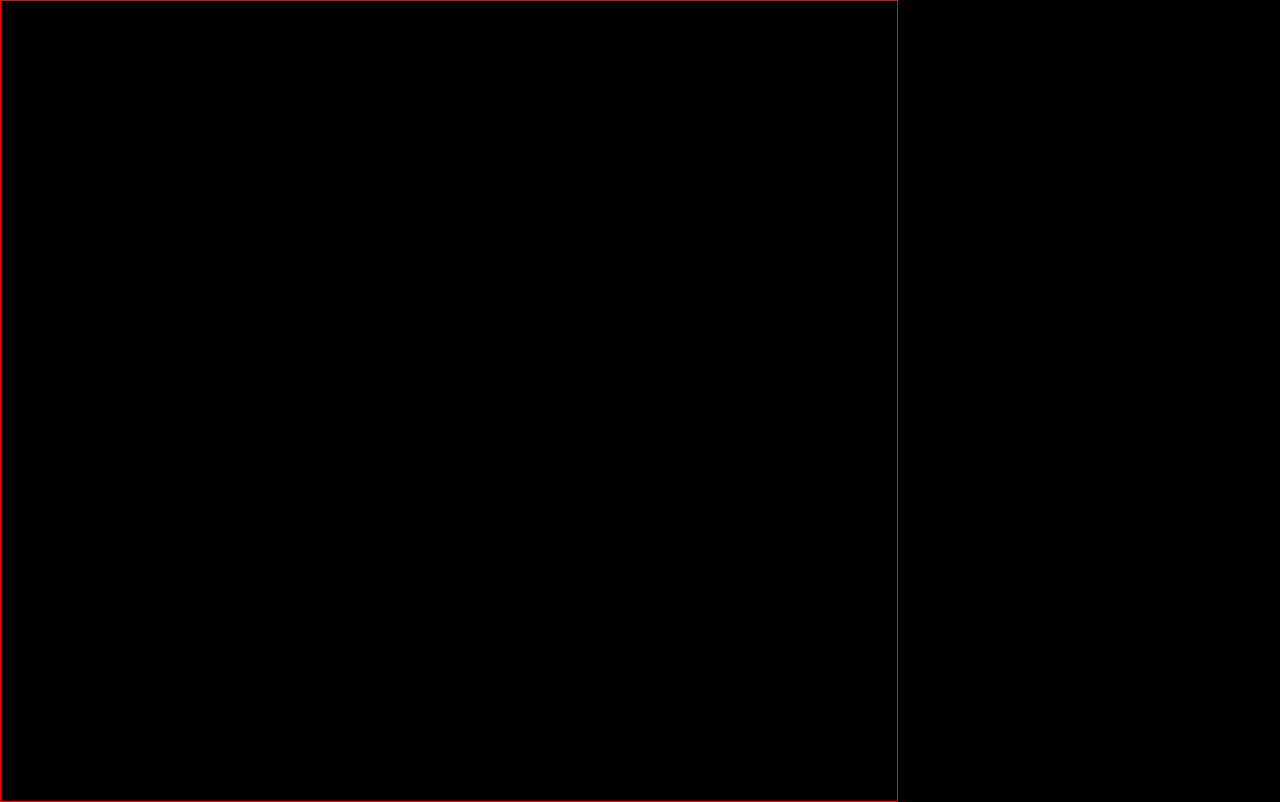
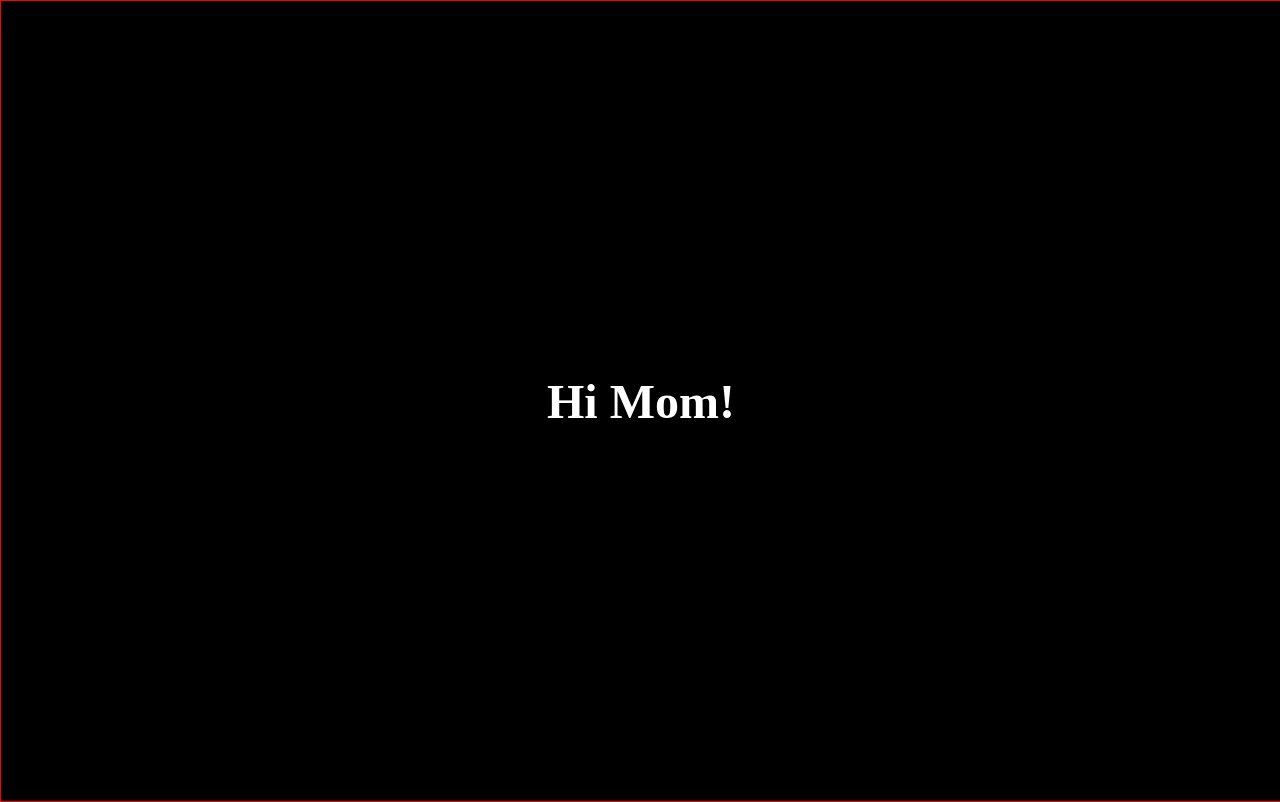
Before and after one commit to Austinb96/CustomerDisplay, a plain HTML site: page index.html in a window 1280 px wide. Drawn offline with Linux system fonts and the light colour scheme.

Commit message:
style: base container

```diff
--- a/index.html
+++ b/index.html
@@ -9,10 +9,17 @@
                 margin: 0;
                 padding: 0;
                 height: 100vh;
-                width: 70vw;
+                width: 100vw;
                 display: flex;
                 align-items: center;
                 justify-content: center;
+                overflow: hidden;
+            }
+
+            h1 {
+                color: white;
+                font-size: 3em;
+                text-align: center;
             }
         </style>
     </head>
```
